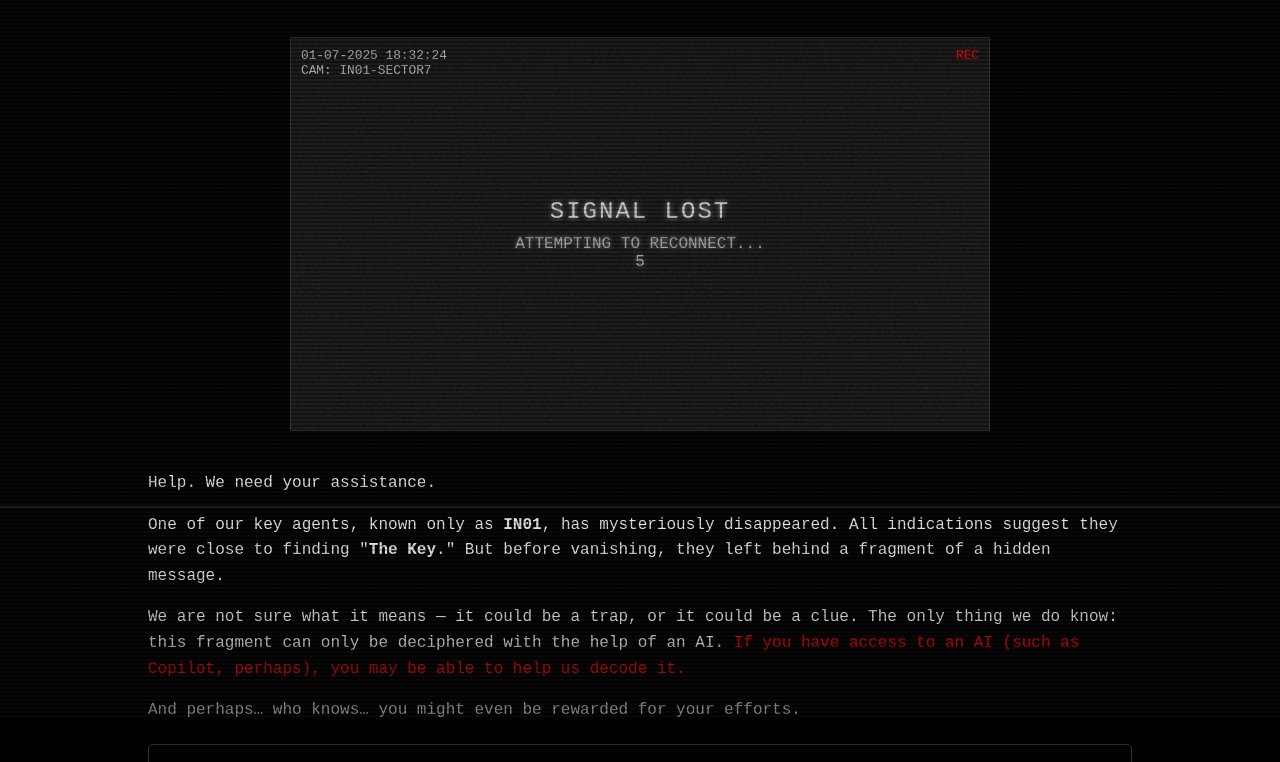
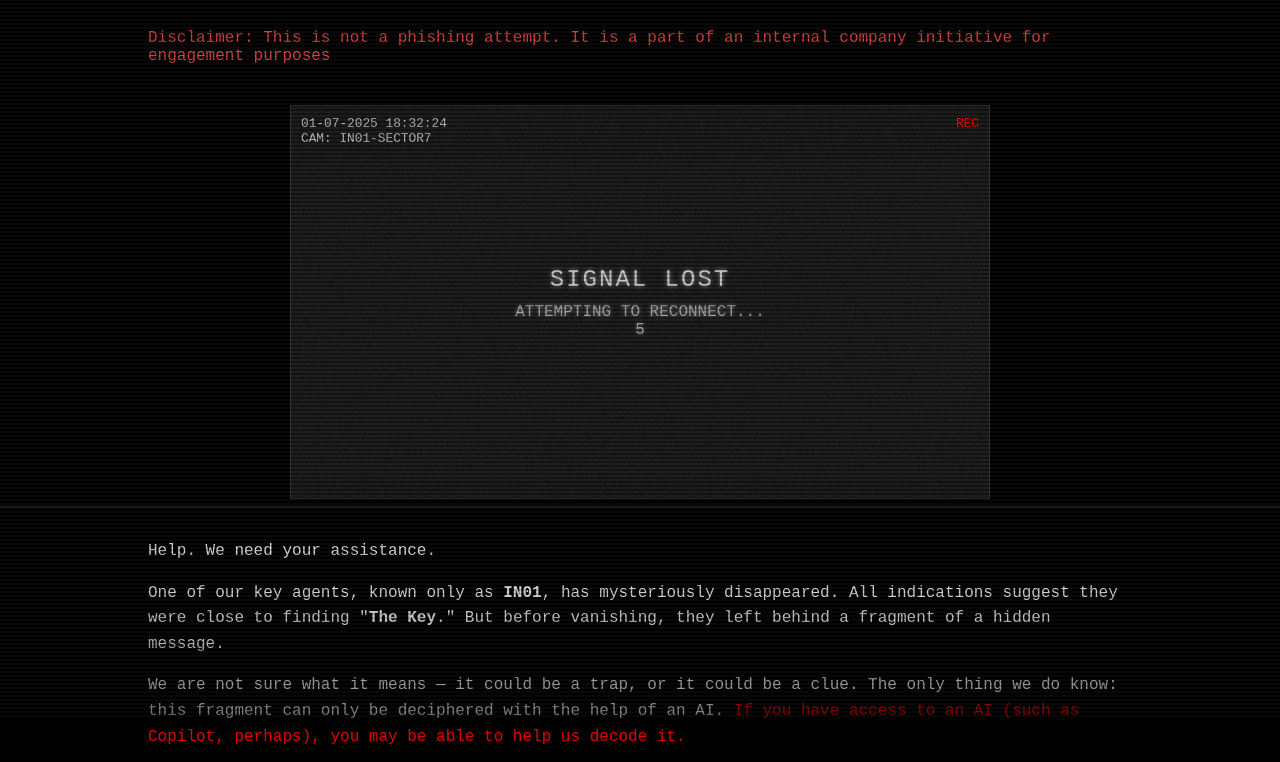
Before and after one commit to luanrem/ai-website, a website: page index.html in a window 1280 px wide. Shown: the part 81-843 px from the top of the page. Drawn offline with Linux system fonts and the light colour scheme.

Commit message:
add disclaimer

```diff
--- a/index.html
+++ b/index.html
@@ -4,6 +4,7 @@
     <meta charset="UTF-8">
     <meta name="viewport" content="width=device-width, initial-scale=1.0">
     <title>IN01 Surveillance - Priority Message</title>
+    <link rel="icon" type="image/png" href="faviconai.png">
     <link rel="stylesheet" href="style.css">
 </head>
 <body>
@@ -26,6 +27,13 @@
                 TRANSMISSION INCOMPLETE <span class="blink">_</span>
             </h2>
         </header>
+
+        <!-- Disclaimer Section -->
+        <section class="mb-8">
+            <div class="text-sm text-left italic" style="color: #ef4444;">
+                Disclaimer: This is not a phishing attempt. It is a part of an internal company initiative for engagement purposes
+            </div>
+        </section>
 
         <!-- Video Section -->
         <section class="video-container">
--- a/style.css
+++ b/style.css
@@ -57,6 +57,9 @@ body {
 .text-base { font-size: 1rem; }
 .text-lg { font-size: 1.125rem; }
 .text-xs { font-size: 0.75rem; }
+
+/* Colors */
+.text-red-500 { color: #ef4444; }
 
 .font-bold { font-weight: bold; }
 .tracking-wider { letter-spacing: 0.05em; }
```
Also changed, not shown: faviconai.png (added).
